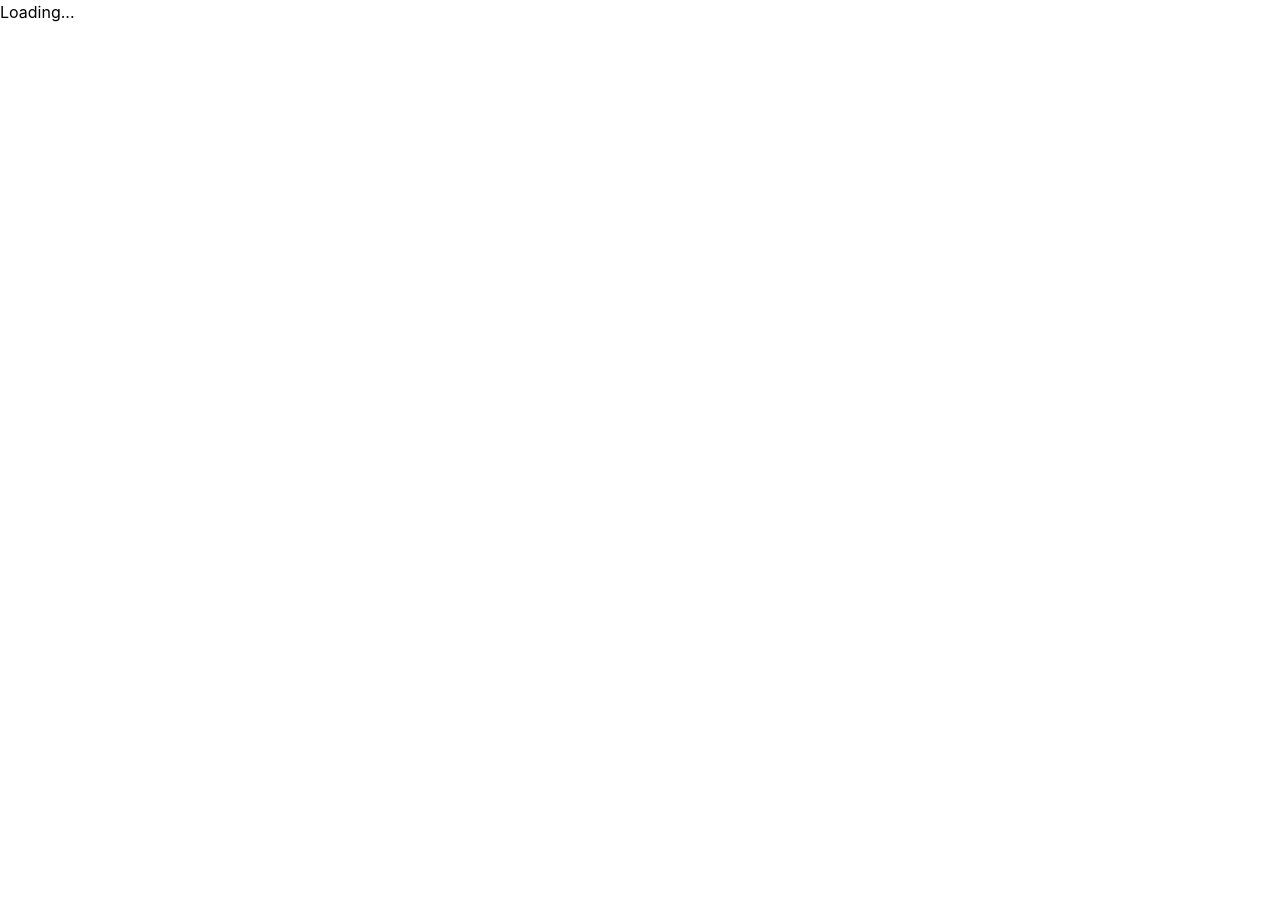
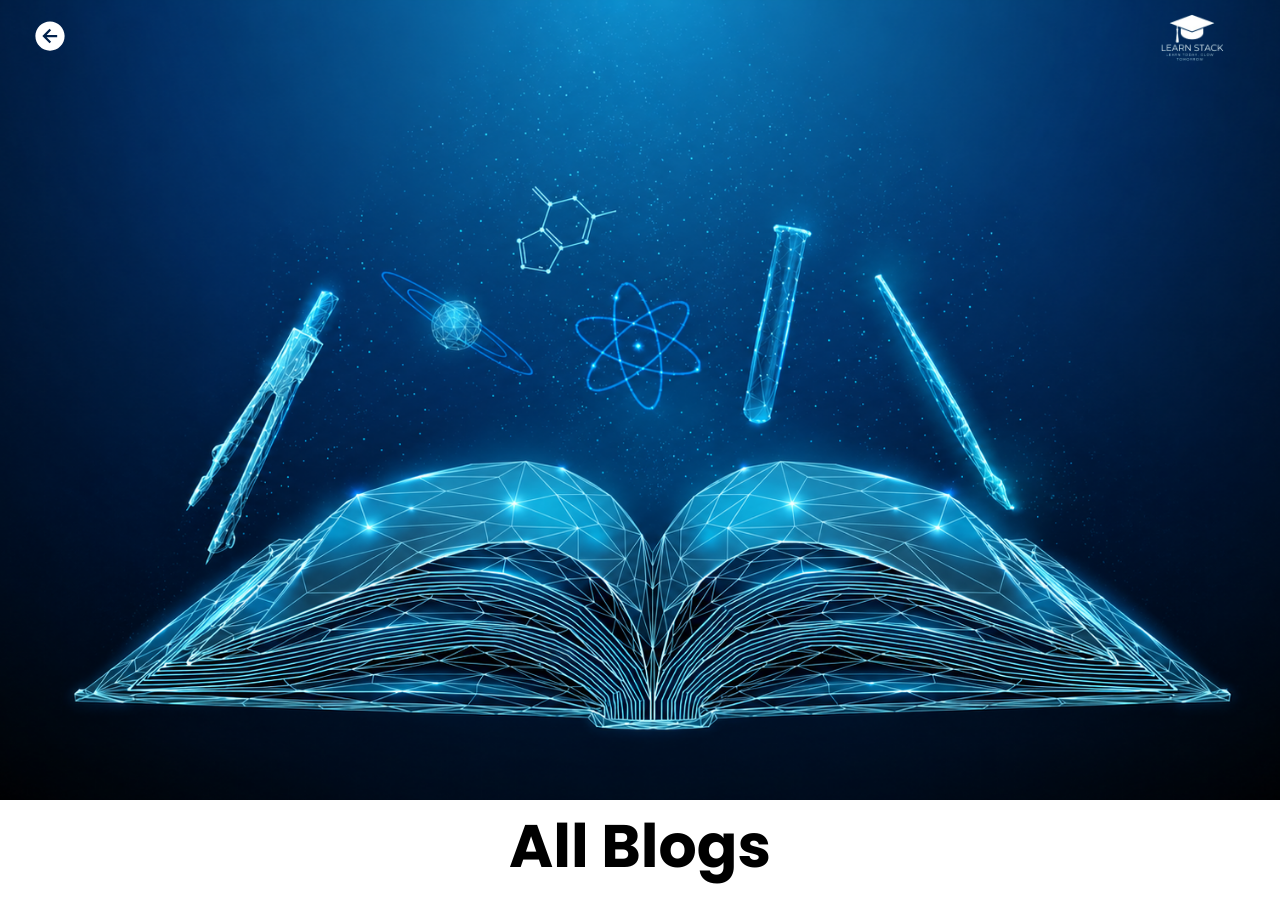
Before and after one commit to LakshanJayalath171/Blog-Application, a React (Vite) app: page /blog/all in a window 1280 px wide. Shown: the top 906 px of the page. Before the commit the page ends 800 px from the top, so only its background shows below. Built offline with nearby package versions, Linux system fonts and the light colour scheme.

Commit message:
All blog page implementation successful

```diff
--- a/src/App.tsx
+++ b/src/App.tsx
@@ -2,6 +2,7 @@ import { Route, Routes } from "react-router-dom"
 import Homepage from "./Pages/Homepage"
 import Login from "./Pages/Login"
 import BlogPage from "./Pages/BlogPage"
+import AllBlogs from "./Pages/AllBlogs"
 
 const App = () => {
   return (
@@ -10,6 +11,7 @@ const App = () => {
           <Route path="/" element={<Homepage/>}/>
           <Route path="/admin/login" element={<Login/>}/>
           <Route path='/blog/:id' element={<BlogPage/>}/>
+          <Route path="/blog/all" element={<AllBlogs/>}/>
         </Routes>
     </div>
   )
--- /dev/null
+++ b/src/Pages/AllBlogs.tsx
@@ -0,0 +1,40 @@
+import { Link } from "react-router-dom";
+import { hero, sample_blogs } from "../assets/assest"
+import { logo } from "../assets/assest"
+import { IoArrowBackCircleSharp } from "react-icons/io5";
+import BlogCard from "../Components/BlogCard";
+import SmallFooter from "../Components/SmallFooter";
+
+const AllBlogs = () => {
+  return (
+    <div>
+        {/* hero section  */}
+        <div style={{backgroundImage:`url(${hero})`}} className="w-screen h-screen bg-cover bg-center relative">
+            <div className="w-screen absolute -top-5 left-0 px-8 flex items-center justify-between gap-2">
+                <Link to={"/"}>
+                  <IoArrowBackCircleSharp className="text-4xl text-white "/>
+                </Link>
+                <img src={logo} alt="learn stack logo" className="w-28 h-28"/>
+            </div>
+        </div>
+
+        {/* blog title section  */}
+
+        <div className="flex items-center justify-center px-10 py-4">
+            <h1 className="text-6xl poppins-bold">All Blogs</h1>
+        </div>
+
+        {/* blog section  */}
+
+        <div className="w-full px-8 grid grid-cols-3">
+            {sample_blogs.map((items,index)=>(
+                <BlogCard title={items.title} image={items.image} _id={items._id}/>
+            ))}
+        </div>
+
+        <SmallFooter/>
+    </div>
+  )
+}
+
+export default AllBlogs
```
